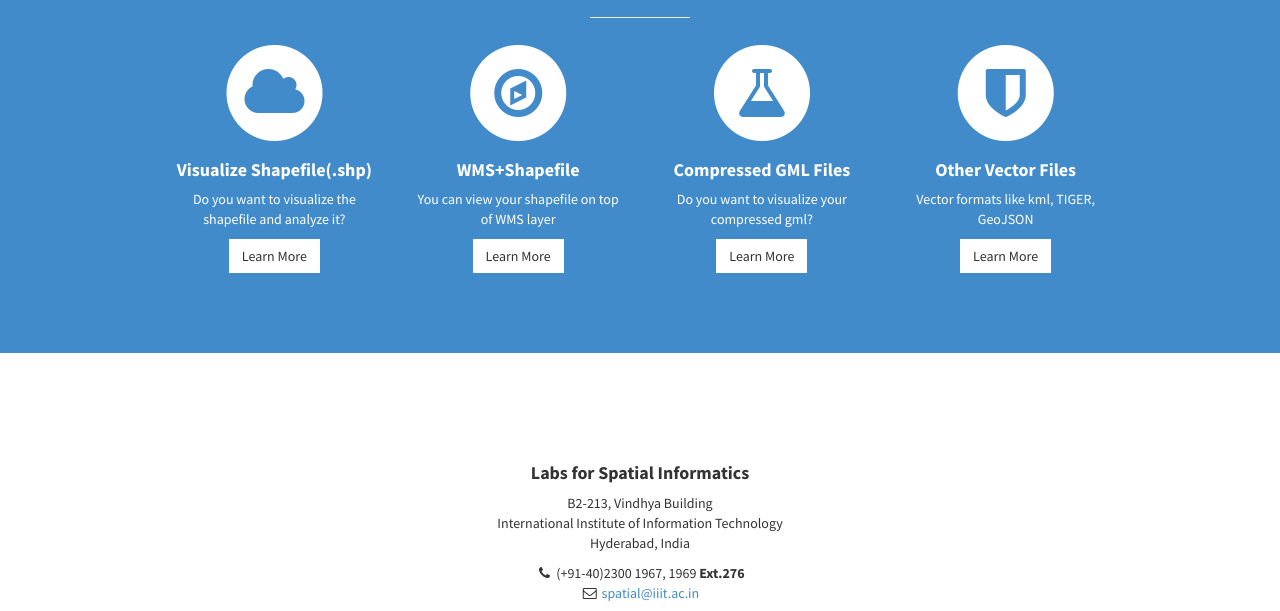
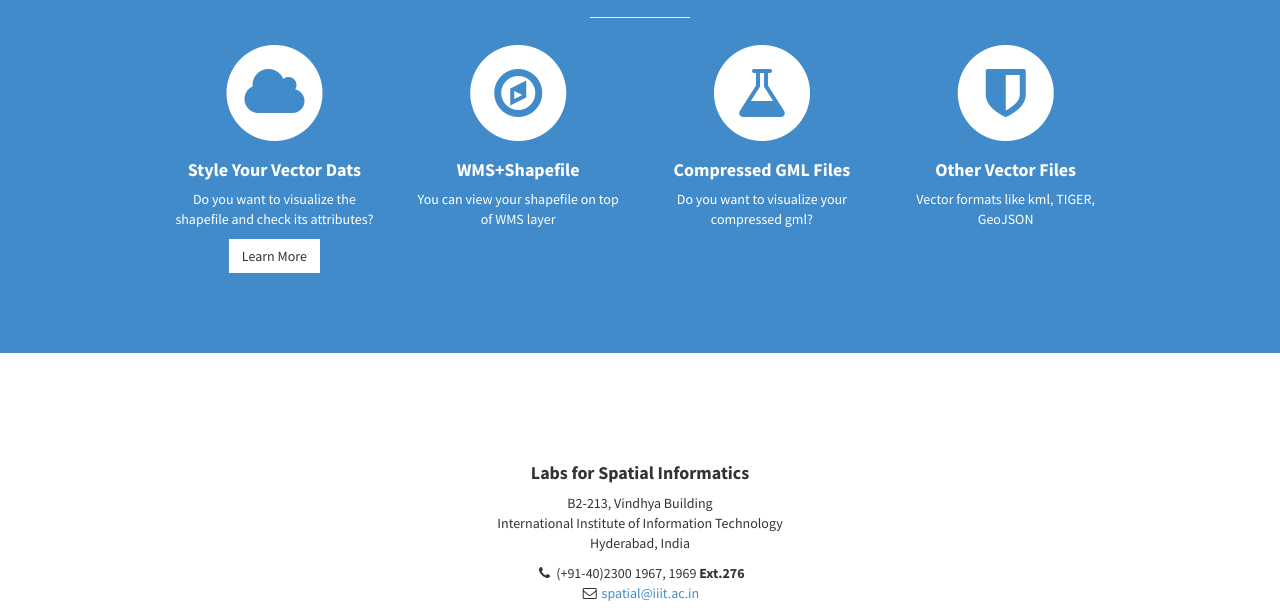
Before and after one commit to LSI-IIIT/lsiviewerjs, a website: page views/index.html in a window 1280 px wide. Shown: the part 1207-1818 px from the top of the page. Drawn offline with nearby package versions, Linux system fonts and the light colour scheme; files that its build step writes are made by us from their sources; files whose address does not match are found by name.

Commit message:
Fix: changed text on index.html

```diff
--- a/views/index.html
+++ b/views/index.html
@@ -96,9 +96,9 @@
                                 <i class="fa fa-cloud fa-stack-1x text-primary"></i>
                             </span>
                                 <h4>
-                                    <strong>Visualize Shapefile(.shp)</strong>
+                                    <strong>Style Your Vector Dats</strong>
                                 </h4>
-                                <p>Do you want to visualize the shapefile and analyze it?</p>
+                                <p>Do you want to visualize the shapefile and check its attributes?</p>
 
                                 <a href="/lsiviewer"><input type="submit" href="#" class="btn btn-light" value="Learn More"></input></a>
                             </div>
@@ -115,7 +115,7 @@
                                 </h4>
                                 <p>You can view your shapefile on top of WMS layer</p>
                                 <a href="">
-                                  <input type="submit" href="#" class="btn btn-light" value="Learn More"></input>
+                                  <!-- <input type="submit" href="#" class="btn btn-light" value="Learn More"></input> -->
                                 </a>
                             </div>
                         </div>
@@ -132,7 +132,7 @@
                                 </h4>
                                 <p>Do you want to visualize your compressed gml?</p>
                                 <a href="">
-                                  <input type="submit" href="#" class="btn btn-light" value="Learn More"></input>
+                                  <!-- <input type="submit" href="#" class="btn btn-light" value="Learn More"></input> -->
                                 </a>
                             </div>
                         </div>
@@ -148,7 +148,7 @@
                                 </h4>
                                 <p>Vector formats like kml, TIGER, GeoJSON</p>
                                 <a href="">
-                                  <input type="submit" href="#" class="btn btn-light" value="Learn More"></input>
+<!--                                  <input type="submit" href="#" class="btn btn-light" value="Learn More"></input> -->
                                 </a>
                             </div>
                         </div>
```
